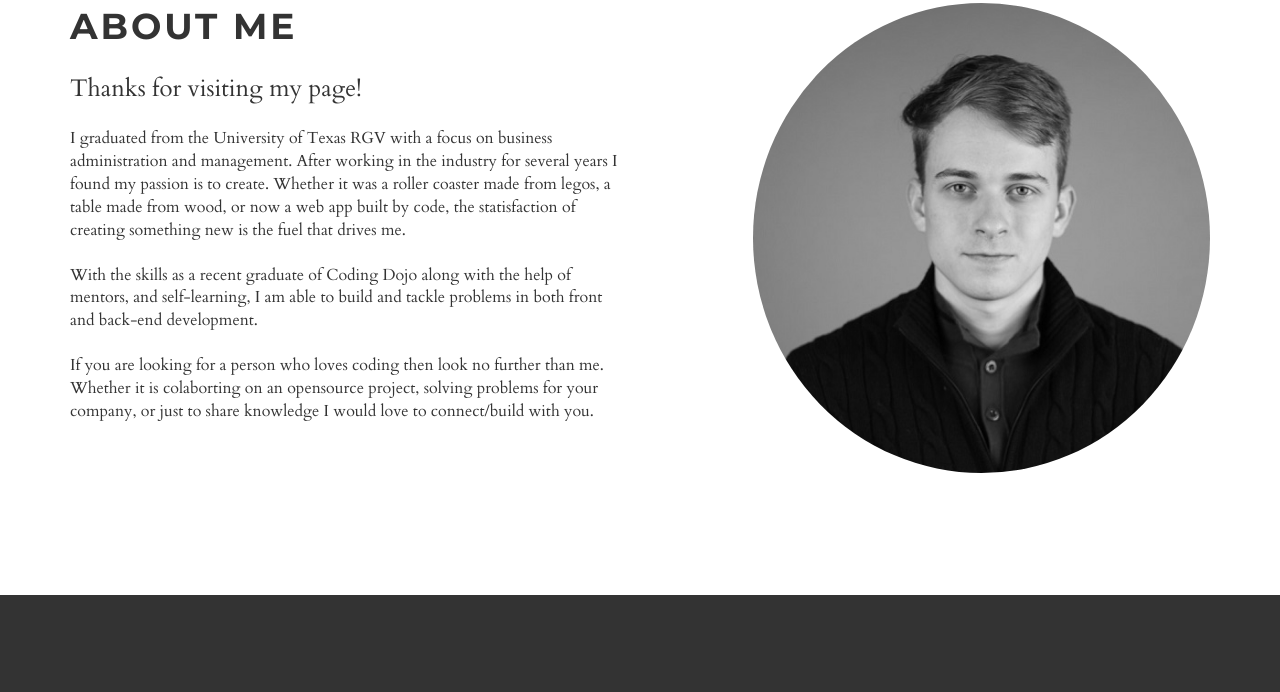
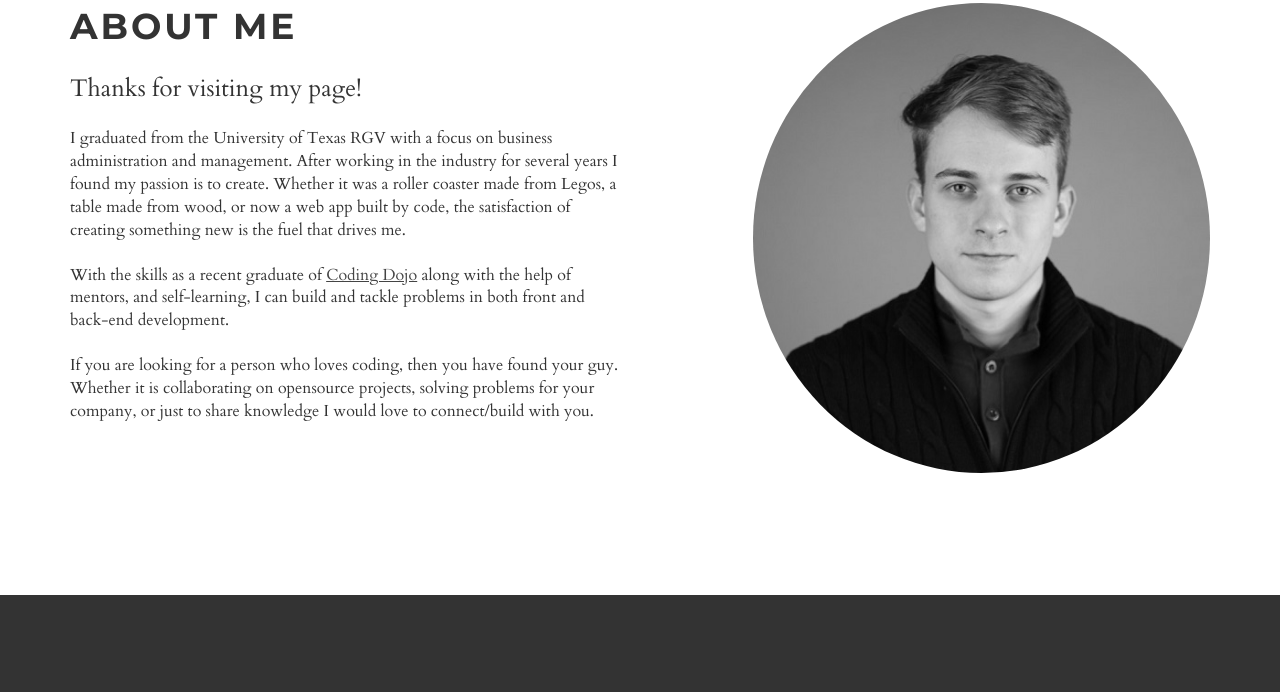
Before and after one commit to jwcrown/Portfolio, a website with bundled scripts: page index.html in a window 1280 px wide. Shown: the part 940-1632 px from the top of the page. Built offline with nearby package versions, Linux system fonts and the light colour scheme; files whose address does not match are found by name.

Commit message:
spelling fixes

```diff
--- a/index.html
+++ b/index.html
@@ -91,17 +91,11 @@
         <div class="col-md-6">
           <h2>About me</h2>
           <p class="lead">Thanks for visiting my page!</p>
-          <p>I graduated from the University of Texas RGV with a focus on business administration and management. After working
-            in the industry for several years I found my passion is to create. Whether it was a roller coaster made from
-            legos, a table made from wood, or now a web app built by code, the statisfaction of creating something new is
-            the fuel that drives me.</p>
+          <p>I graduated from the University of Texas RGV with a focus on business administration and management. After working in the industry for several years I found my passion is to create. Whether it was a roller coaster made from Legos, a table made from wood, or now a web app built by code, the satisfaction of creating something new is the fuel that drives me.</p>
 
-          <p>With the skills as a recent graduate of Coding Dojo along with the help of mentors, and self-learning, I am able
-            to build and tackle problems in both front and back-end development.</p>
+          <p>With the skills as a recent graduate of <a href="http://www.codingdojo.com/" style="text-decoration: underline">Coding Dojo</a> along with the help of mentors, and self-learning, I can build and tackle problems in both front and back-end development.</p>
 
-          <p>If you are looking for a person who loves coding then look no further than me. Whether it is colaborting on an
-            opensource project, solving problems for your company, or just to share knowledge I would love to connect/build
-            with you.</p>
+          <p>If you are looking for a person who loves coding, then you have found your guy. Whether it is collaborating on opensource projects, solving problems for your company, or just to share knowledge I would love to connect/build with you.</p>
         </div>
         <div class="col-md-5 col-md-offset-1">
           <p>
@@ -148,52 +142,6 @@
               </div>
             </div>
           </div>
-          <!-- <div class="row">
-            <div class="col-sm-4">
-              <div class="box">
-                <a href="img/portfolio-4.jpg" title="" data-toggle="lightbox" data-gallery="portfolio" data-title="Portfolio image 4" data-footer="Some footer information">
-                  <img src="img/portfolio-4.jpg" alt="" class="img-responsive">
-                </a>
-              </div>
-            </div>
-            <div class="col-sm-4">
-              <div class="box">
-                <a href="img/portfolio-5.jpg" title="" data-toggle="lightbox" data-gallery="portfolio" data-title="Portfolio image 5" data-footer="Some footer information">
-                  <img src="img/portfolio-5.jpg" alt="" class="img-responsive">
-                </a>
-              </div>
-            </div>
-            <div class="col-sm-4">
-              <div class="box">
-                <a href="img/portfolio-6.jpg" title="" data-toggle="lightbox" data-gallery="portfolio" data-title="Portfolio image 6" data-footer="Some footer information">
-                  <img src="img/portfolio-6.jpg" alt="" class="img-responsive">
-                </a>
-              </div>
-            </div>
-          </div>
-          <div class="row">
-            <div class="col-sm-4">
-              <div class="box">
-                <a href="img/portfolio-7.jpg" title="" data-toggle="lightbox" data-gallery="portfolio" data-title="Portfolio image 7" data-footer="Some footer information">
-                  <img src="img/portfolio-7.jpg" alt="" class="img-responsive">
-                </a>
-              </div>
-            </div>
-            <div class="col-sm-4">
-              <div class="box">
-                <a href="img/portfolio-8.jpg" title="" data-toggle="lightbox" data-gallery="portfolio" data-title="Portfolio image 8" data-footer="Some footer information">
-                  <img src="img/portfolio-8.jpg" alt="" class="img-responsive">
-                </a>
-              </div>
-            </div>
-            <div class="col-sm-4">
-              <div class="box">
-                <a href="img/portfolio-9.jpg" title="" data-toggle="lightbox" data-gallery="portfolio" data-title="Portfolio image 9" data-footer="Some footer information">
-                  <img src="img/portfolio-9.jpg" alt="" class="img-responsive">
-                </a>
-              </div>
-            </div> -->
-          <!-- </div> -->
         </div>
       </div>
     </div>
```
